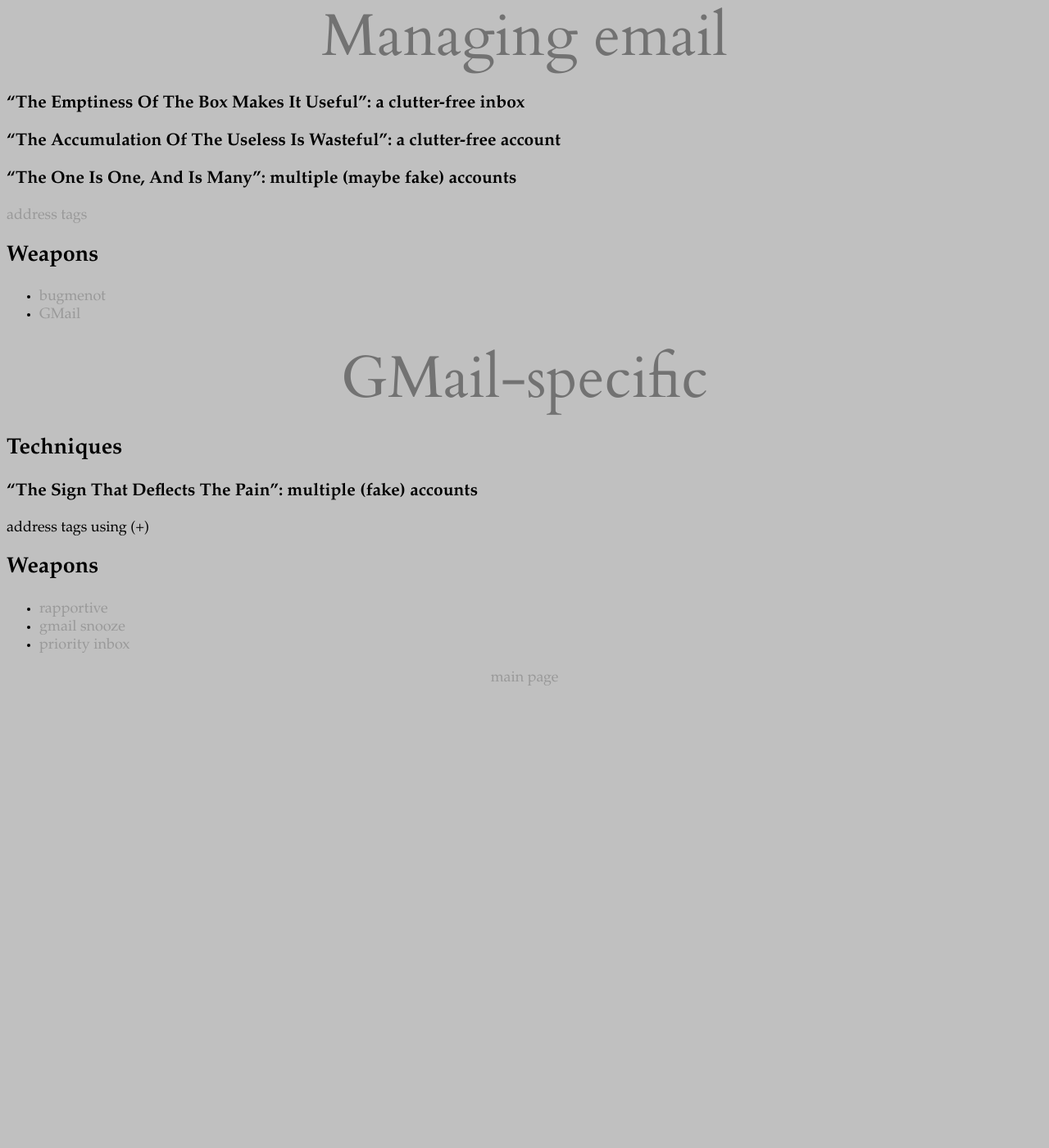
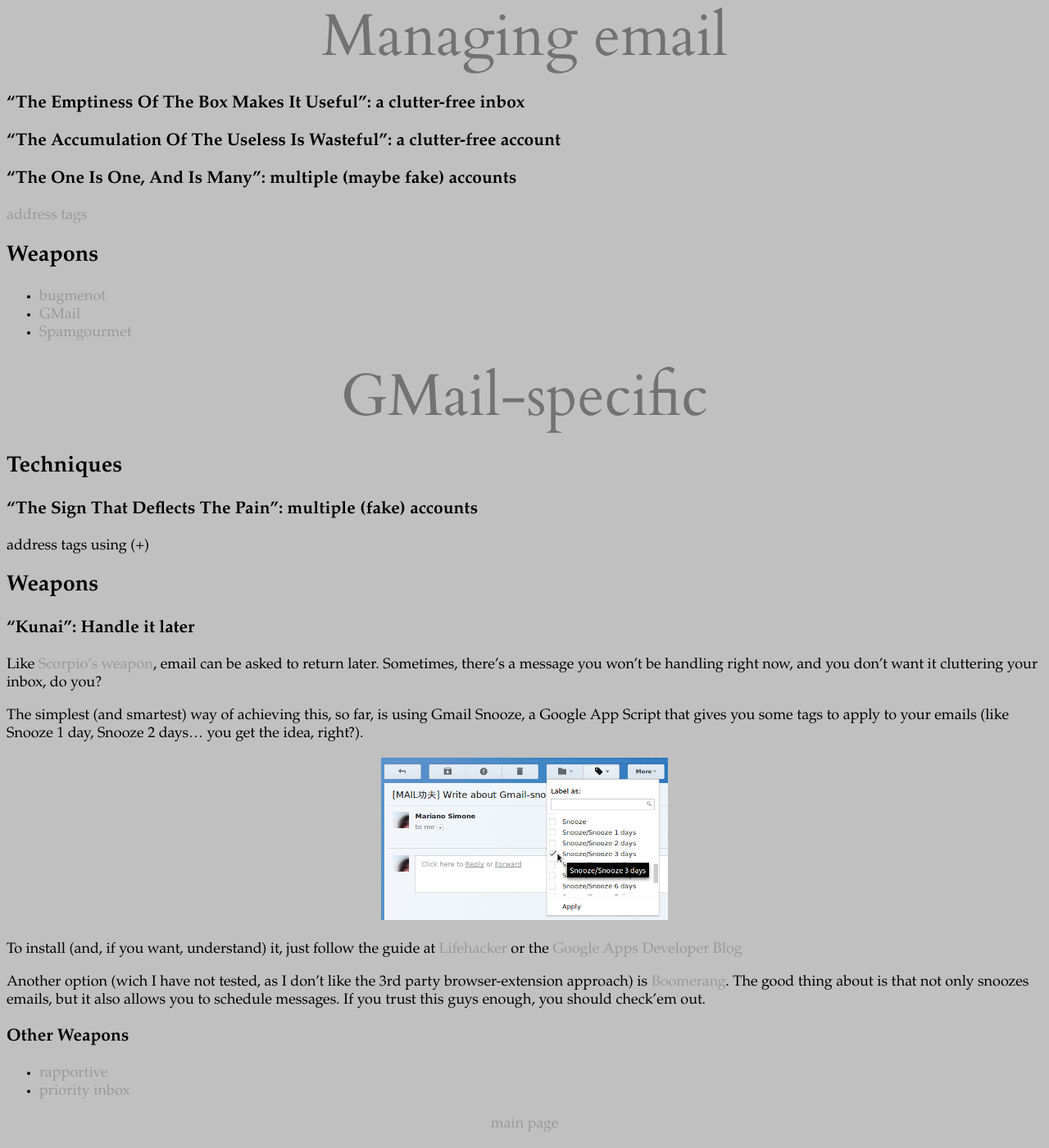
Before and after one commit to marianosimone/marianosimone.github.com, a Jekyll site: the page built from publications/mail-gongfu/index.markdown, in a window 1280 px wide and 1400 px high, scrolled down 1449 px. Shown: the whole window at 82% size. Built offline with Jekyll 4.4.1, drawn with Linux system fonts in a browser that asks for light colours; nearby versions of some CDN libraries; before the commit the page ends 2305 px from its top, so only the background shows below that.

Commit message:
adding gmail snooze weapon to mail gongfu

```diff
--- a/publications/mail-gongfu/index.markdown
+++ b/publications/mail-gongfu/index.markdown
@@ -54,6 +54,7 @@
 ## Weapons
 - [bugmenot](http://www.bugmenot.com)
 - [GMail](http://www.gmail.com)
+- [Spamgourmet](http://www.spamgourmet.com)
 
 # GMail-specific
 ## Techniques
@@ -62,6 +63,19 @@
 address tags using (+)
 
 ## Weapons
+### "Kunai": Handle it later
+Like [Scorpio's weapon](http://mortalkombat.wikia.com/wiki/Kunai), email can be asked to return later. Sometimes, there's a message you won't be handling right now, and you don't want it cluttering your inbox, do you?
+
+The simplest (and smartest) way of achieving this, so far, is using Gmail Snooze, a Google App Script that gives you some tags to apply to your emails (like Snooze 1 day, Snooze 2 days... you get the idea, right?).
+
+<div style="text-align:center">
+    <img src="publications/mail-gongfu/img/snooze-gmail.png" alt="Applying a snooze tag to an email"/>
+</div>
+
+To install (and, if you want, understand) it, just follow the guide at [Lifehacker](http://lifehacker.com/5825634/how-to-add-a-snooze-button-to-gmail-no-extensions-required) or the [Google Apps Developer Blog](http://googleappsdeveloper.blogspot.com/2011/07/gmail-snooze-with-apps-script.html)
+
+Another option (wich I have not tested, as I don't like the 3rd party browser-extension approach) is [Boomerang](http://www.boomeranggmail.com/). The good thing about is that not only snoozes emails, but it also allows you to schedule messages. If you trust this guys enough, you should check'em out.
+
+### Other Weapons
 - [rapportive](http://rapportive.com/)
-- [gmail snooze](http://googleappsdeveloper.blogspot.com/2011/07/gmail-snooze-with-apps-script.html)
 - [priority inbox](https://mail.google.com/mail/help/priority-inbox.html)
```
Also changed, not shown: publications/mail-gongfu/img/snooze-gmail.png (added).
